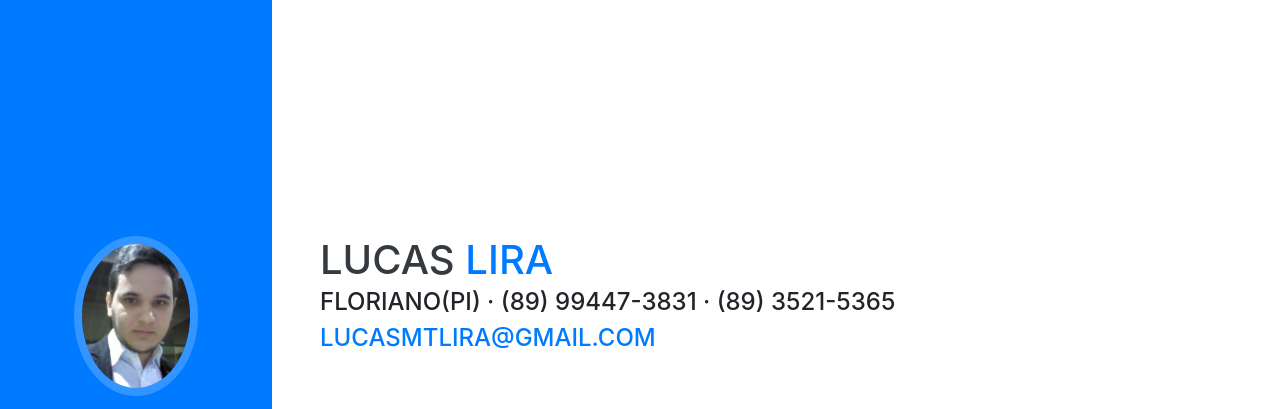
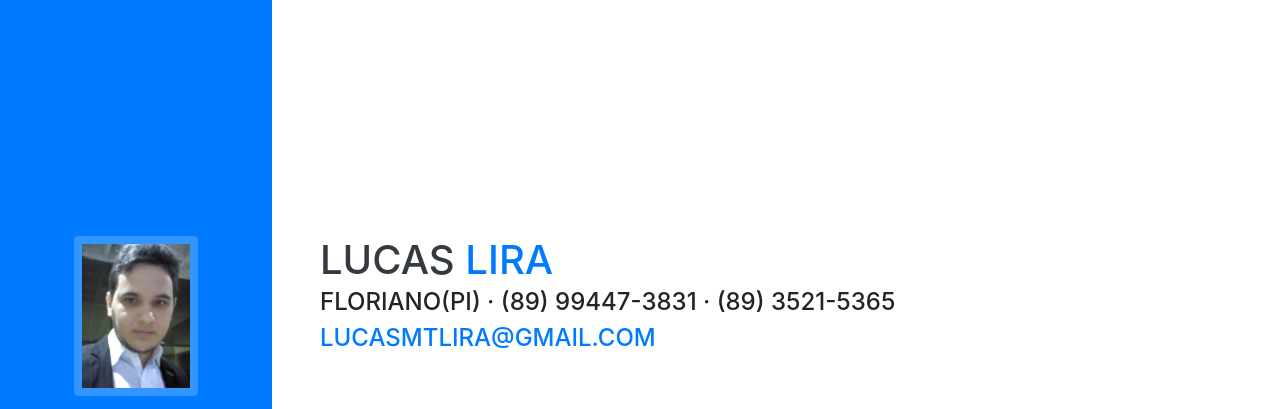
Before and after one commit to lucaslira95/lucasliraresume, a website with bundled scripts: page index.html in a window 1280 px wide. Shown: the top 409 px of the page. Built offline with nearby package versions, Linux system fonts and the light colour scheme; a web font is replaced by a local one.

Commit message:
unrounded img border

```diff
--- a/index.html
+++ b/index.html
@@ -30,7 +30,7 @@
     <a class="navbar-brand js-scroll-trigger" href="#page-top">
       <span class="d-block d-lg-none">Lucas Lira</span>
       <span class="d-none d-lg-block">
-        <img class="img-fluid img-profile rounded-circle mx-auto mb-2" src="img/profile.jpg" alt="">
+        <img class="img-fluid img-profile rounded mx-auto mb-2" src="img/profile.jpg" alt="">
       </span>
     </a>
     <button class="navbar-toggler" type="button" data-toggle="collapse" data-target="#navbarSupportedContent" aria-controls="navbarSupportedContent" aria-expanded="false" aria-label="Toggle navigation">
--- a/package.json
+++ b/package.json
@@ -7,11 +7,7 @@
     "test": "echo \"Error: no test specified\" && exit 1",
     "start": "node server.js"
   },
-  "repository": {
-    "type": "git",
-    "url": "https://git.heroku.com/lucasliraresume.git"
-  },
-  "author": "Lucas Lira",
+    "author": "Lucas Lira",
   "license": "UNLICENSED",
   "dependencies": {
     "express": "^4.16.4"
```
